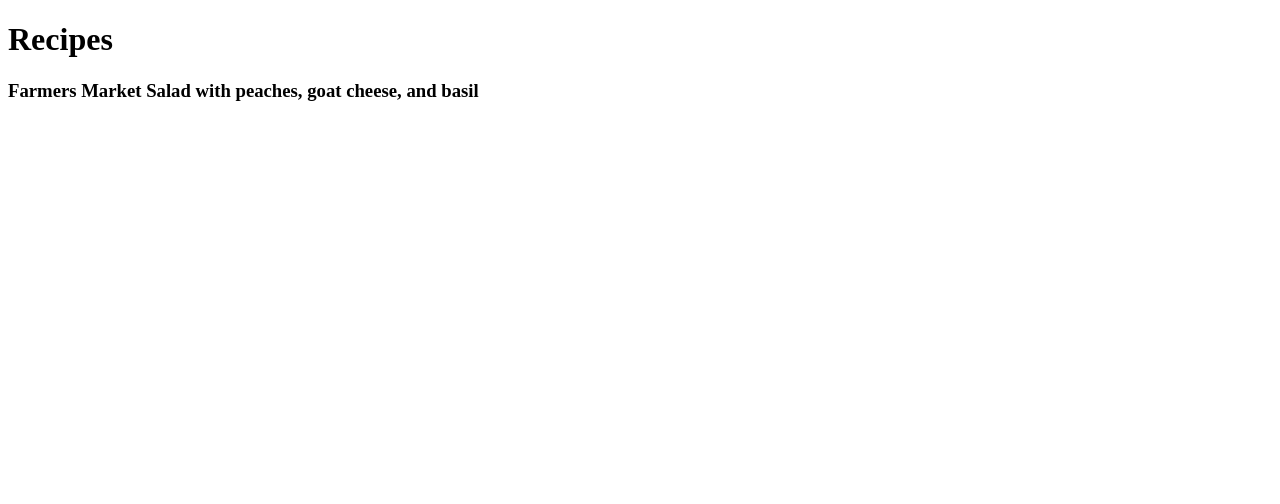
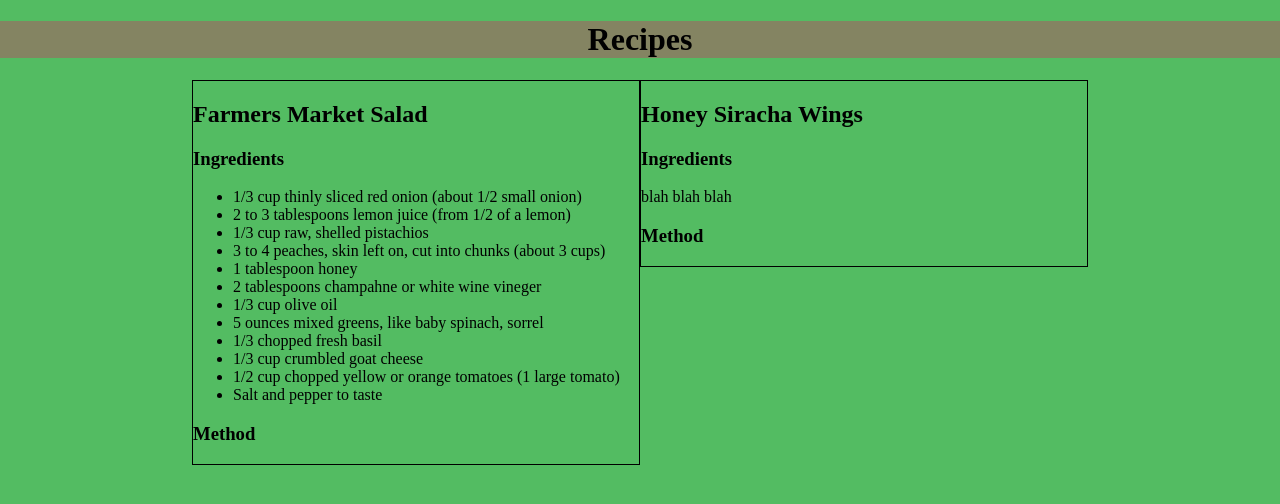
Before and after one commit to ObiWan19/recipes, a plain HTML site: page index.html in a window 1280 px wide. Drawn offline with Linux system fonts and the light colour scheme.

Commit message:
Changes made

```diff
--- a/index.html
+++ b/index.html
@@ -2,9 +2,79 @@
 <html>
   <head>
     <title>Recipes</title>
+    <meta charset="utf-8" />
+    <style>
+
+      html, body {
+        margin: 0;
+        padding: 0;
+      }
+      body {
+        background-color: #53bc62;
+      }
+
+      header {
+        background-color: #848462;
+        text-align: center;
+      }
+
+      .content-wrapper {
+        margin: 0 auto;
+        width: 70%;
+      }
+
+      .content-box {
+        border: 1px solid black;
+        box-sizing: border-box;
+        display: inline-block;
+        float: left;
+        width: 50%;
+      }
+
+      /* .content-box-1 {
+        background-color: yellow;
+      }
+
+      .content-box-2 {
+        background-color: purple;
+      } */
+    </style>
   </head>
+
   <body>
-    <h1>Recipes</h1>
-    <h3>Farmers Market Salad with peaches, goat cheese, and basil</h3>
+    <header>
+      <h1>Recipes</h1>
+    </header>
+    <div class="content-wrapper">
+      <div class="content-box content-box-1">
+        <h2>Farmers Market Salad</h2>
+        <h3>Ingredients</h3>
+        <ul>
+          <li>1/3 cup thinly sliced red onion (about 1/2 small onion)</li>
+          <li>2 to 3 tablespoons lemon juice (from 1/2 of a lemon)</li>
+          <li>1/3 cup raw, shelled pistachios</li>
+          <li>3 to 4 peaches, skin left on, cut into chunks (about 3 cups)</li>
+          <li>1 tablespoon honey</li>
+          <li>2 tablespoons champahne or white wine vineger</li>
+          <li>1/3 cup olive oil</li>
+          <li>5 ounces mixed greens, like baby spinach, sorrel</li>
+          <li>1/3 chopped fresh basil</li>
+          <li>1/3 cup crumbled goat cheese</li>
+          <li>1/2 cup chopped yellow or orange tomatoes (1 large tomato)</li>
+          <li>Salt and pepper to taste</li>
+        </ul>
+        <h3>Method</h3>
+      </div>
+
+      <div class="content-box content-box-2">
+        <h2>Honey Siracha Wings</h2>
+        <h3>Ingredients</h3>
+        <p>
+          blah blah blah
+        </p>
+        <h3>Method</h3>
+      </div>
+
+    </div>
   </body>
 </html>
```
Also changed, not shown: images/lemon_onion.jpg (added), images/salad.jpg (added), images/salad2.jpg (added).
